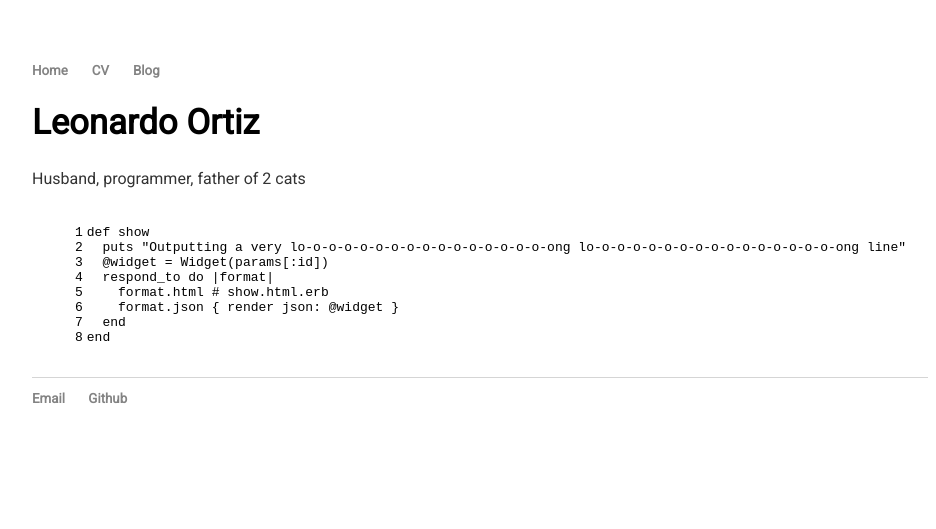
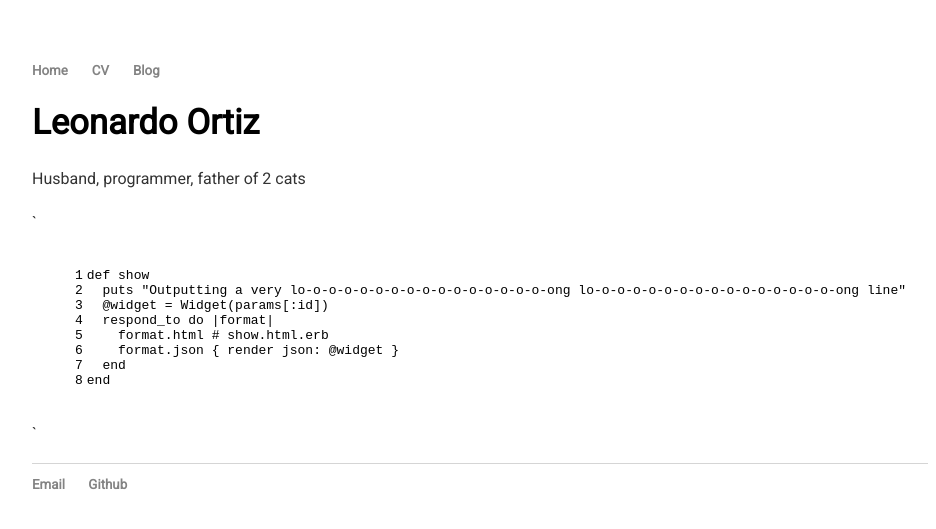
Before and after one commit to leohackerman/leohackerman.github.io, a Jekyll site: the page built from index.md, in a window 1280 px wide. Shown: the top 529 px of the page, without its empty margins (160-1096 px from the left). Built offline with Jekyll 4.4.1, drawn with Linux system fonts in a browser that asks for light colours.

Commit message:
Update index.md

```diff
--- a/index.md
+++ b/index.md
@@ -8,7 +8,7 @@ title: Leonardo Ortiz
 </div>
 
 
-{% highlight ruby linenos %}
+`{% highlight ruby linenos %}
 def show
   puts "Outputting a very lo-o-o-o-o-o-o-o-o-o-o-o-o-o-o-o-ong lo-o-o-o-o-o-o-o-o-o-o-o-o-o-o-o-ong line"
   @widget = Widget(params[:id])
@@ -17,4 +17,4 @@ def show
     format.json { render json: @widget }
   end
 end
-{% endhighlight %}
+{% endhighlight %}`
```
